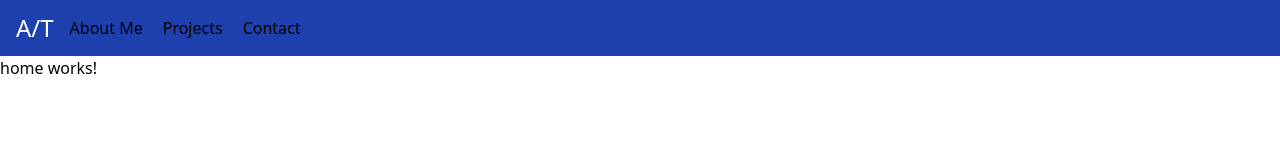
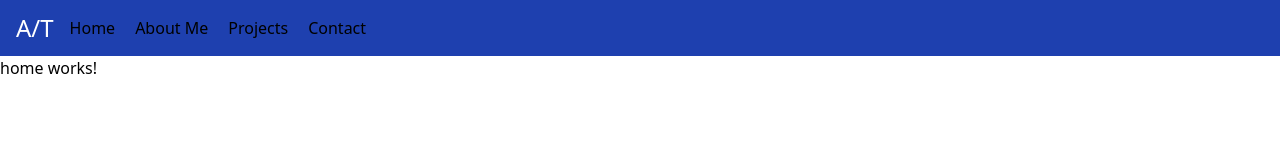
Before and after one commit to Alex18gr/Alex18gr.github.io, an Angular app: page / in a window 1280 px wide. Shown: the top 160 px of the page. Built offline with nearby package versions, Linux system fonts and the light colour scheme.

Commit message:
improved navbar

```diff
--- a/src/app/core/navbar/navbar-item/navbar-item.component.html
+++ b/src/app/core/navbar/navbar-item/navbar-item.component.html
@@ -1,3 +1,3 @@
-<div>
+<a>
   {{ navItem()?.label }}
-</div>
+</a>
--- a/src/app/core/navbar/navbar-items.ts
+++ b/src/app/core/navbar/navbar-items.ts
@@ -1,6 +1,7 @@
 import {NavItem} from './models/nav-item-model';
 
 export const navbarItems: NavItem[] = [
+  { label: 'Home' },
   { label: 'About Me' },
   { label: 'Projects' },
   { label: 'Contact' },
--- a/src/app/core/navbar/navbar.component.ts
+++ b/src/app/core/navbar/navbar.component.ts
@@ -1,4 +1,4 @@
-import {Component, signal} from '@angular/core';
+import {ChangeDetectionStrategy, Component, signal} from '@angular/core';
 import {navbarItems} from './navbar-items';
 import {NavItem} from './models/nav-item-model';
 import {NavbarItemComponent} from './navbar-item/navbar-item.component';
@@ -10,7 +10,8 @@ import {NavbarItemComponent} from './navbar-item/navbar-item.component';
     NavbarItemComponent
   ],
   templateUrl: './navbar.component.html',
-  styleUrl: './navbar.component.scss'
+  styleUrl: './navbar.component.scss',
+  changeDetection: ChangeDetectionStrategy.OnPush
 })
 export class NavbarComponent {
 
```
